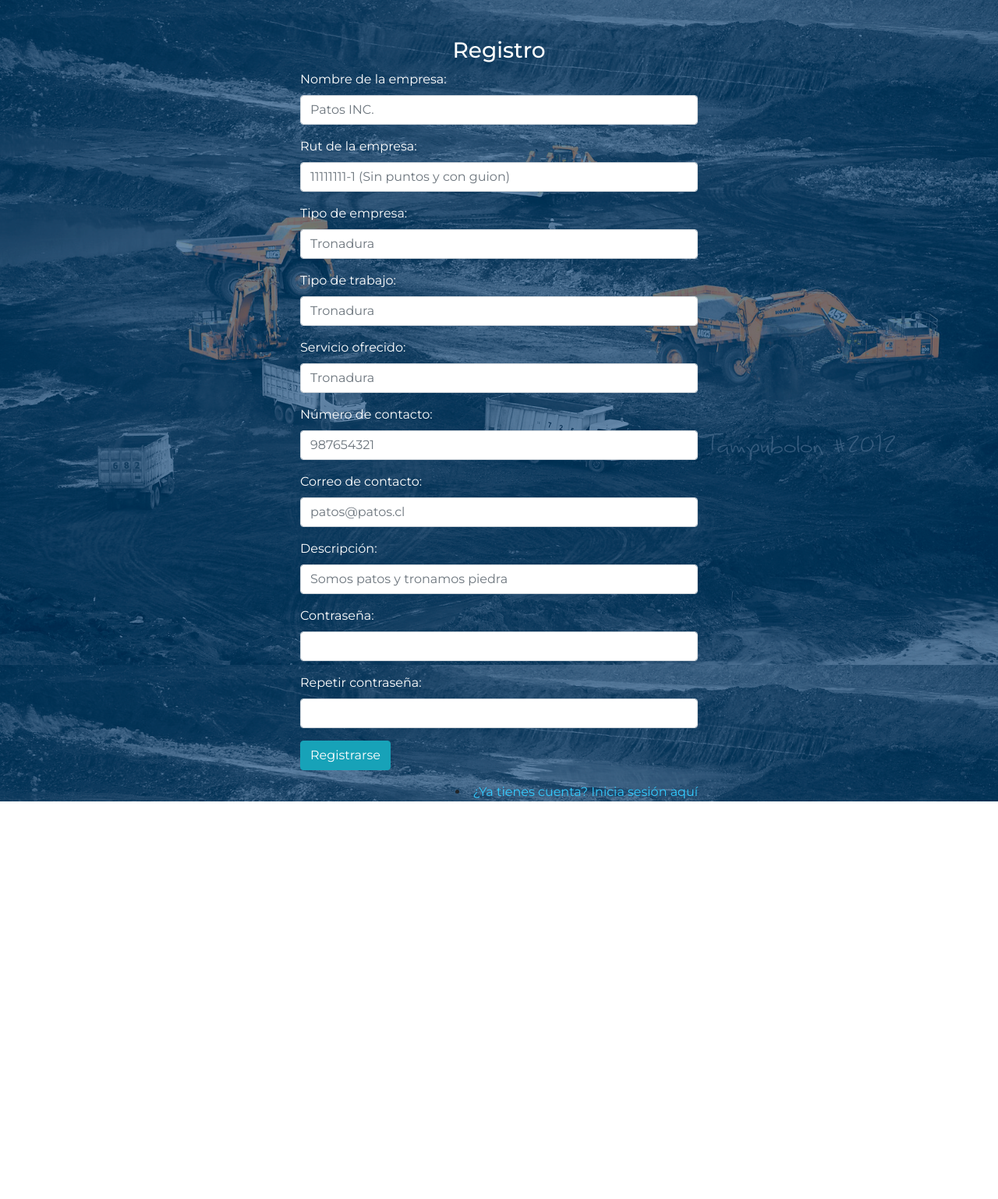
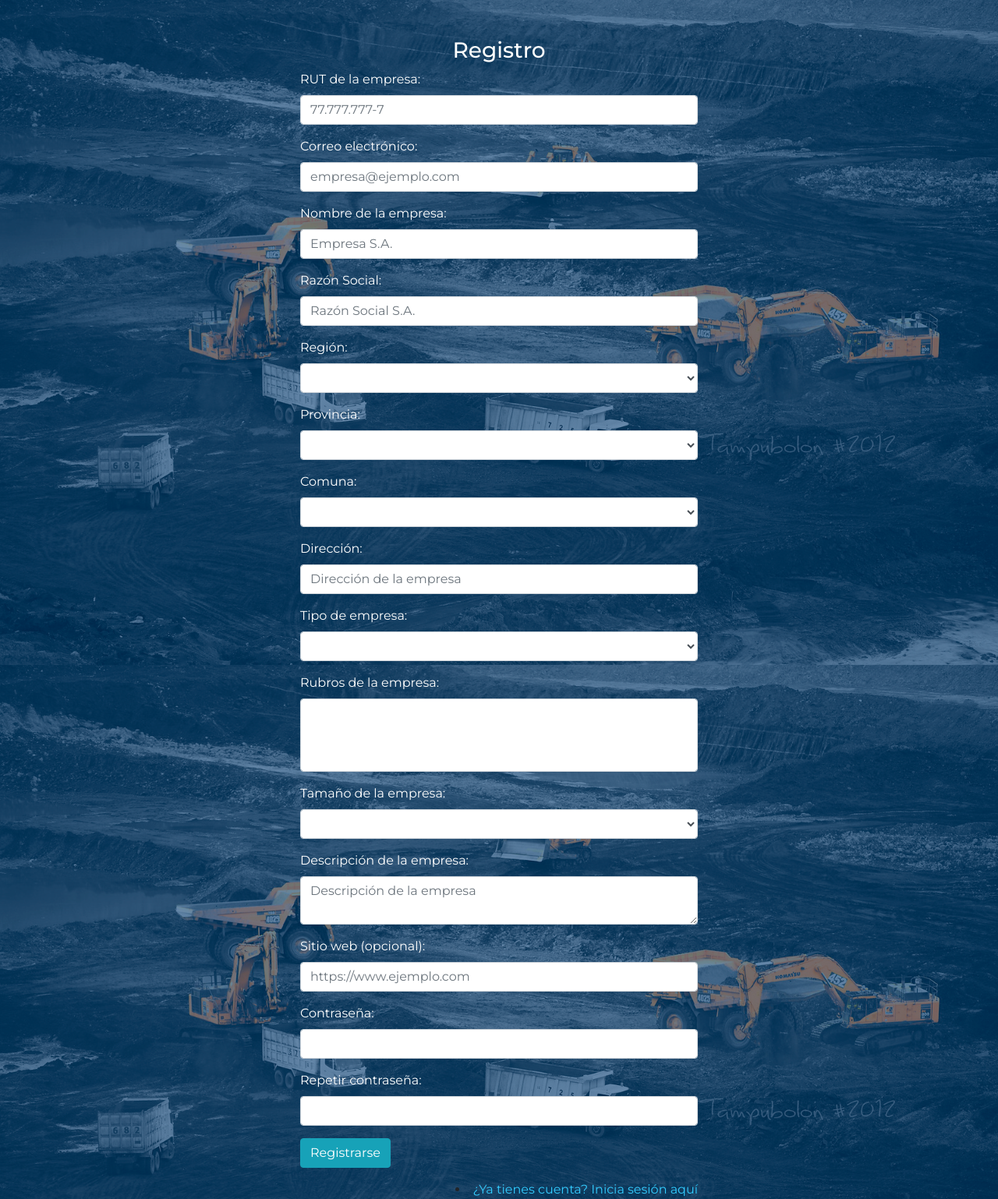
Before and after one commit to Bastian-Rojas/SoftwareCidere, a Django app: page /register/ in a window 1280 px wide. Shown: the whole page at 78% size. Before the commit the page ends 1028 px from the top, so only its background shows below. Run offline with Django 4.2, Linux system fonts and the light colour scheme; lists and menus that the app fills with data are empty; some libraries are stand-ins or nearby versions.

Commit message:
Intento de reestructuración de Base de Datos 27/11 15:02

```diff
--- a/cidere_userdb/cidere_userdb/urls.py
+++ b/cidere_userdb/cidere_userdb/urls.py
@@ -24,4 +24,8 @@ urlpatterns = [
     path('login/', views.user_login, name='login'),
     path('register/', views.user_register, name='register'),
     path('logout/', views.user_logout, name='logout'),
+    path('ajax/cargar-provincias/', views.cargar_provincias, name='ajax_cargar_provincias'),
+    path('ajax/cargar-comunas/', views.cargar_comunas, name='ajax_cargar_comunas'),
+    path('ajax/cargar-regiones/', views.cargar_regiones, name='ajax_cargar_regiones'),
+    path('ajax/cargar-rubros/', views.cargar_rubros, name='ajax_cargar_rubros'),
 ]
--- a/cidere_userdb/usuarios/templates/register.html
+++ b/cidere_userdb/usuarios/templates/register.html
@@ -33,10 +33,11 @@
 
     <script>
     function validateForm() {
-        var username = document.getElementById('username').value;
+        var rut_empresa = document.getElementById('rut_empresa').value;
+        var email = document.getElementById('email').value;
         var password = document.getElementById('password').value;
         var repassword = document.getElementById('repassword').value;
-        if (username == "" || password == "" || repassword == "") {
+        if (rut_empresa == "" || email == "" || password == "" || repassword == "") {
             alert("Todos los campos son obligatorios");
             return false;
         }
@@ -46,7 +47,70 @@
         }
         return true;
     }
-    </script>
+    <script>
+        $(document).ready(function(){
+            $('#region').change(function(){
+                var url = '{% url "cargar_provincias" %}';
+                var regionId = $(this).val();
+
+                $.ajax({
+                    url: url,
+                    data: {
+                        'region': regionId
+                    },
+                    success: function (data) {
+                        $("#provincia").html(data);
+                    }
+                });
+            });
+        });
+     </script>
+
+     <script>
+            $(document).ready(function(){
+                $('#provincia').change(function(){
+                    var url = '{% url "cargar_comunas" %}';
+                    var provinciaId = $(this).val();
+
+                    $.ajax({
+                        url: url,
+                        data: {
+                            'provincia': provinciaId
+                        },
+                        success: function (data) {
+                            $("#comuna").html(data);
+                        }
+                    });
+                });
+            });
+        </script>
+
+        <script>
+                $(document).ready(function(){
+                    $('#comuna').change(function(){
+                        // Acciones adicionales si son necesarias
+                    });
+                });
+        </script>
+
+        <script>
+            $(document).ready(function(){
+                $('#tipoempresa').change(function(){
+                    var url = '{% url "cargar_rubros" %}';
+                    var tipoEmpresaId = $(this).val();
+
+                    $..ajax({
+                        url: url,
+                        data: {
+                            'tipo_empresa': tipoEmpresaId
+                        },
+                        success: function (data) {
+                            $("#rubros").html(data);
+                        }
+                    });
+                });
+            });
+        </script>
 
 </head>
 <body>
@@ -61,52 +125,100 @@
                                 <div class="error">{{ error }}</div>
                             {% endif %}
                             <h3 class="text-center text-white pt-5">Registro</h3>
+
                             <div class="form-group">
-                                <label for="username" class="text-white">Nombre de la empresa:</label><br>
-                                <input type="text" name="username" id="username" class="form-control" placeholder="Patos INC.">
+                                <label for="rut_empresa" class="text-white">RUT de la empresa:</label><br>
+                                <input type="text" name="rut_empresa" id="rut_empresa" class="form-control" placeholder="77.777.777-7">
                             </div>
+
                             <div class="form-group">
-                                <label for="rutempresa" class="text-white">Rut de la empresa:</label><br>
-                                <input type="text" name="rutempresa" id="rutempresa" class="form-control" placeholder="11111111-1 (Sin puntos y con guion)">
+                                <label for="correo_contacto" class="text-white">Correo electrónico:</label><br>
+                                <input type="email" name="correo_contacto" id="correo_contacto" class="form-control" placeholder="empresa@ejemplo.com">
                             </div>
+
                             <div class="form-group">
-                                <label for="tipoempresa" class="text-white">Tipo de empresa:</label><br>
-                                <input type="text" name="tipoempresa" id="tipoempresa" class="form-control" placeholder="Tronadura">
+                                <label for="nombre" class="text-white">Nombre de la empresa:</label><br>
+                                <input type="text" name="nombre" id="nombre" class="form-control" placeholder="Empresa S.A.">
                             </div>
+
                             <div class="form-group">
-                                <label for="tipotrabajo" class="text-white">Tipo de trabajo:</label><br>
-                                <input type="text" name="tipotrabajo" id="tipotrabajo" class="form-control" placeholder="Tronadura">
+                                <label for="razon_social" class="text-white">Razón Social:</label><br>
+                                <input type="text" name="razon_social" id="razon_social" class="form-control" placeholder="Razón Social S.A.">
                             </div>
+
                             <div class="form-group">
-                                <label for="servofre" class="text-white">Servicio ofrecido:</label><br>
-                                <input type="text" name="servofre" id="servofre" class="form-control" placeholder="Tronadura">
+                                <label for="region" class="text-white">Región:</label><br>
+                                <select name="region" id="region" class="form-control">
+                                    <!-- Opciones de regiones -->
+                                </select>
                             </div>
+
                             <div class="form-group">
-                                <label for="numcontact" class="text-white">Número de contacto:</label><br>
-                                <input type="text" name="numcontact" id="numcontact" class="form-control" placeholder="987654321">
+                                <label for="provincia" class="text-white">Provincia:</label><br>
+                                <select name="provincia" id="provincia" class="form-control">
+                                    <!-- Opciones de provincias, cargadas dinámicamente en base a la región seleccionada -->
+                                </select>
                             </div>
+
                             <div class="form-group">
-                                <label for="email" class="text-white">Correo de contacto:</label><br>
-                                <input type="text" name="email" id="email" class="form-control" placeholder="patos@patos.cl">
+                                <label for="comuna" class="text-white">Comuna:</label><br>
+                                <select name="comuna" id="comuna" class="form-control">
+                                    <!-- Opciones de comunas, cargadas dinámicamente en base a la provincia seleccionada -->
+                                </select>
                             </div>
+
                             <div class="form-group">
-                                <label for="descripcion" class="text-white">Descripción:</label><br>
-                                <input type="text" name="descripcion" id="descripcion" class="form-control" placeholder="Somos patos y tronamos piedra">
+                                <label for="direccion" class="text-white">Dirección:</label><br>
+                                <input type="text" name="direccion" id="direccion" class="form-control" placeholder="Dirección de la empresa">
                             </div>
+
+                            <div class="form-group">
+                                <label for="tipo_empresa" class="text-white">Tipo de empresa:</label><br>
+                                <select name="tipo_empresa" id="tipo_empresa" class="form-control">
+                                    <!-- Opciones de tipos de empresa -->
+                                </select>
+                            </div>
+
+                            <div class="form-group">
+                                <label for="rubros" class="text-white">Rubros de la empresa:</label><br>
+                                <select name="rubros" id="rubros" class="form-control" multiple>
+                                    <!-- Opciones de rubros, posiblemente basadas en el tipo de empresa -->
+                                </select>
+                            </div>
+
+                            <div class="form-group">
+                                <label for="tamaño" class="text-white">Tamaño de la empresa:</label><br>
+                                <select name="tamaño" id="tamaño" class="form-control">
+                                    <!-- Opciones de tamaños de empresa -->
+                                </select>
+                            </div>
+
+                            <div class="form-group">
+                                <label for="descripcion" class="text-white">Descripción de la empresa:</label><br>
+                                <textarea name="descripcion" id="descripcion" class="form-control" placeholder="Descripción de la empresa"></textarea>
+                            </div>
+
+                            <div class="form-group">
+                                <label for="sitio_web" class="text-white">Sitio web (opcional):</label><br>
+                                <input type="text" name="sitio_web" id="sitio_web" class="form-control" placeholder="https://www.ejemplo.com">
+                            </div>
+
                             <div class="form-group">
                                 <label for="password" class="text-white">Contraseña:</label><br>
                                 <input type="password" name="password" id="password" class="form-control">
                             </div>
+
                             <div class="form-group">
                                 <label for="repassword" class="text-white">Repetir contraseña:</label><br>
                                 <input type="password" name="repassword" id="repassword" class="form-control">
                             </div>
+
                             <div class="form-group">
                                 <input type="submit" name="submit" class="btn btn-info btn-md" value="Registrarse">
                             </div>
+
                             <div id="login-link" class="text-right">
                                 <li><a href="{% url 'login' %}">¿Ya tienes cuenta? Inicia sesión aquí</a></li>
-                            </div>
                             </div>
                         </form>
                     </div>
--- a/cidere_userdb/usuarios/views.py
+++ b/cidere_userdb/usuarios/views.py
@@ -1,10 +1,30 @@
 import re
 from django.shortcuts import render, redirect
 from django.contrib.auth import authenticate, login, logout, hashers
+from django.http import JsonResponse
 from django.contrib import messages
 from django.core.exceptions import ValidationError
 from django.core.validators import validate_email
-from .models import Usuario  # Importa tu modelo personalizado
+from .models import Usuario, Provincia, Comuna, Region, Rubro
+
+def cargar_regiones(request):
+    regiones = Region.objects.all().order_by('nombre')
+    return JsonResponse(list(regiones.values('id', 'nombre')), safe=False)
+
+def cargar_provincias(request):
+    region_id = request.GET.get('region_id')
+    provincias = Provincia.objects.filter(region_id=region_id).order_by('nombre')
+    return JsonResponse(list(provincias.values('id', 'nombre')), safe=False)
+
+def cargar_comunas(request):
+    provincia_id = request.GET.get('provincia_id')
+    comunas = Comuna.objects.filter(provincia_id=provincia_id).order_by('nombre')
+    return JsonResponse(list(comunas.values('id', 'nombre')), safe=False)
+
+def cargar_rubros(request):
+    rubros = Rubro.objects.all().order_by('nombre')
+    return JsonResponse(list(rubros.values('id', 'nombre')), safe=False)
+
 
 def index(request):
     return render(request, 'index.html')
@@ -33,7 +53,7 @@ def user_login(request):
         return render(request, 'login.html')
 
 def is_valid_rut(rut):
-    rut_pattern = re.compile(r'^\d{1,8}-\d{1,2}$')
+    rut_pattern = re.compile(r'^\d{2}\.\d{3}\.\d{3}-[\dkK]$')
     return bool(rut_pattern.match(rut))
 
 def user_register(request):
```
Also changed, not shown: cidere_userdb/usuarios/admin.py (+6 -1 lines), cidere_userdb/usuarios/models.py (+70 -15 lines), cidere_userdb/db.sqlite3, cidere_userdb/usuarios/migrations/0007_alter_usuario_numero_contacto.py (added), cidere_userdb/usuarios/migrations/0008_alter_usuario_rut_empresa.py (added), cidere_userdb/usuarios/migrations/0009_region_rubro_remove_usuario_calificacion_and_more.py (added), cidere_userdb/usuarios/migrations/0010_tipo_empresa_rubro_tipo_empresa_and_more.py (added).
